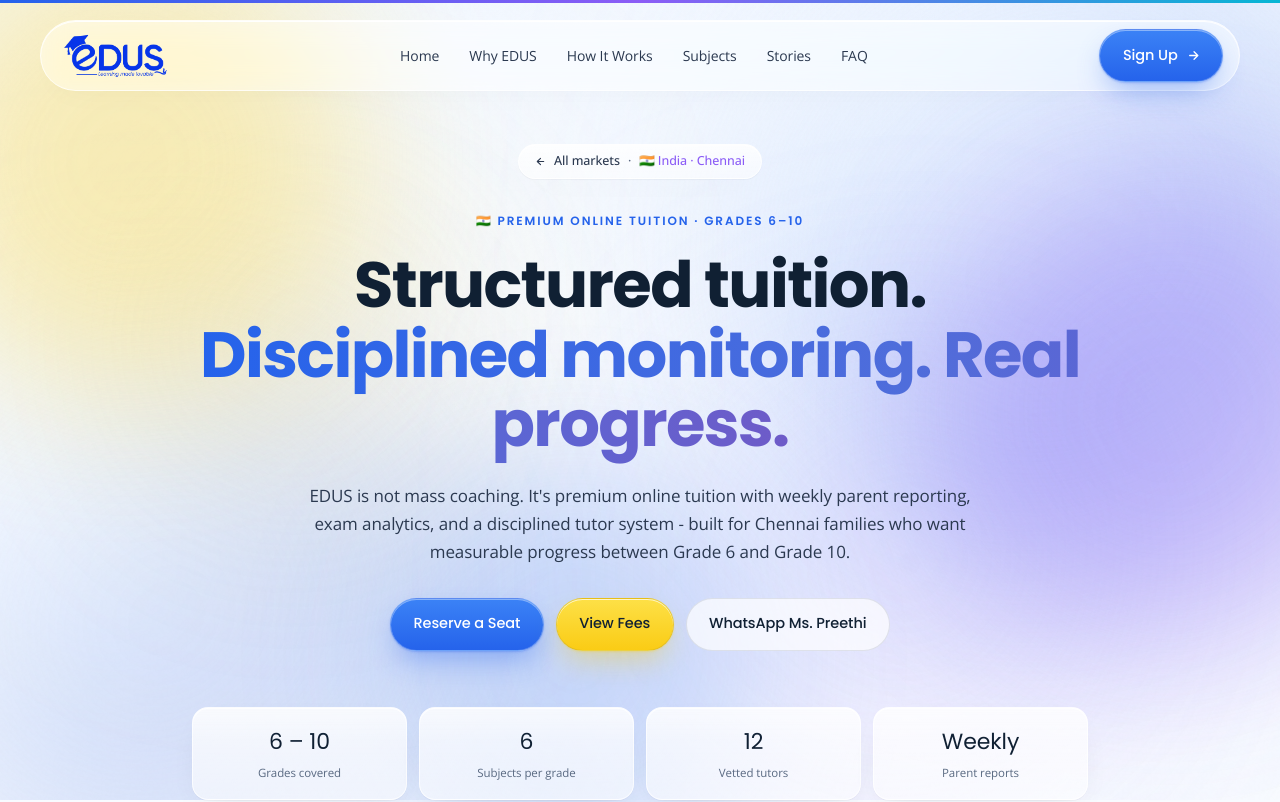
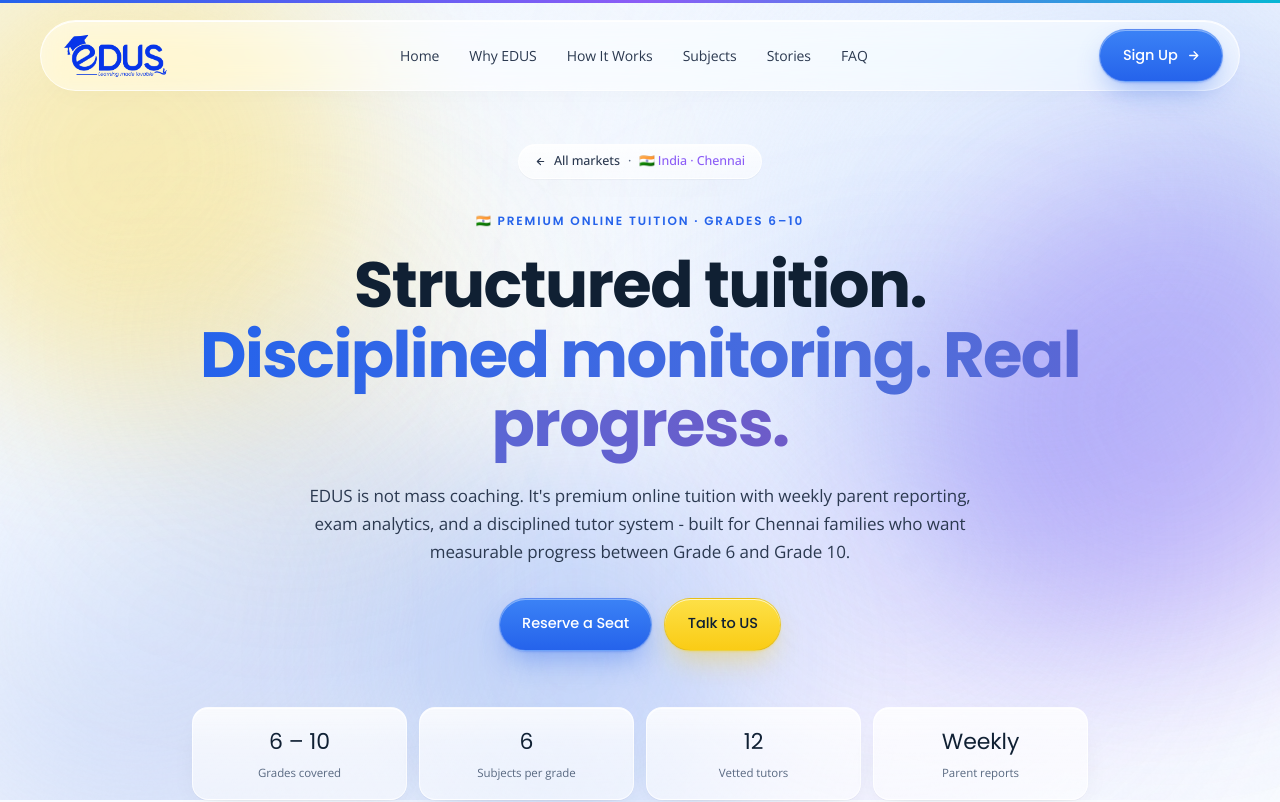
Before and after one commit to edustutor/edusmainwebsite, a Next.js app: page /in in a window 1280 px wide. Shown: the top 802 px of the page. Built offline with nearby package versions, Linux system fonts and the light colour scheme.

Commit message:
fix: update 'View Fees' and 'WhatsApp Ms. Preethi' links to improve navigation and user engagement

```diff
--- a/app/in/page.tsx
+++ b/app/in/page.tsx
@@ -67,8 +67,7 @@
             </p>
             <div className="mt-8 flex flex-wrap justify-center gap-3" data-anim="3">
               <a href="https://signup.edustutor.com/" target="_blank" rel="noopener noreferrer" className="btn btn-primary">Reserve a Seat</a>
-              <Link href="#pricing" className="btn btn-yellow">View Fees</Link>
-              <Link href="https://wa.me/" className="btn btn-ghost">WhatsApp Ms. Preethi</Link>
+              <Link href="/contact" className="btn btn-yellow">Talk to US</Link>
             </div>
           </div>
 
```
